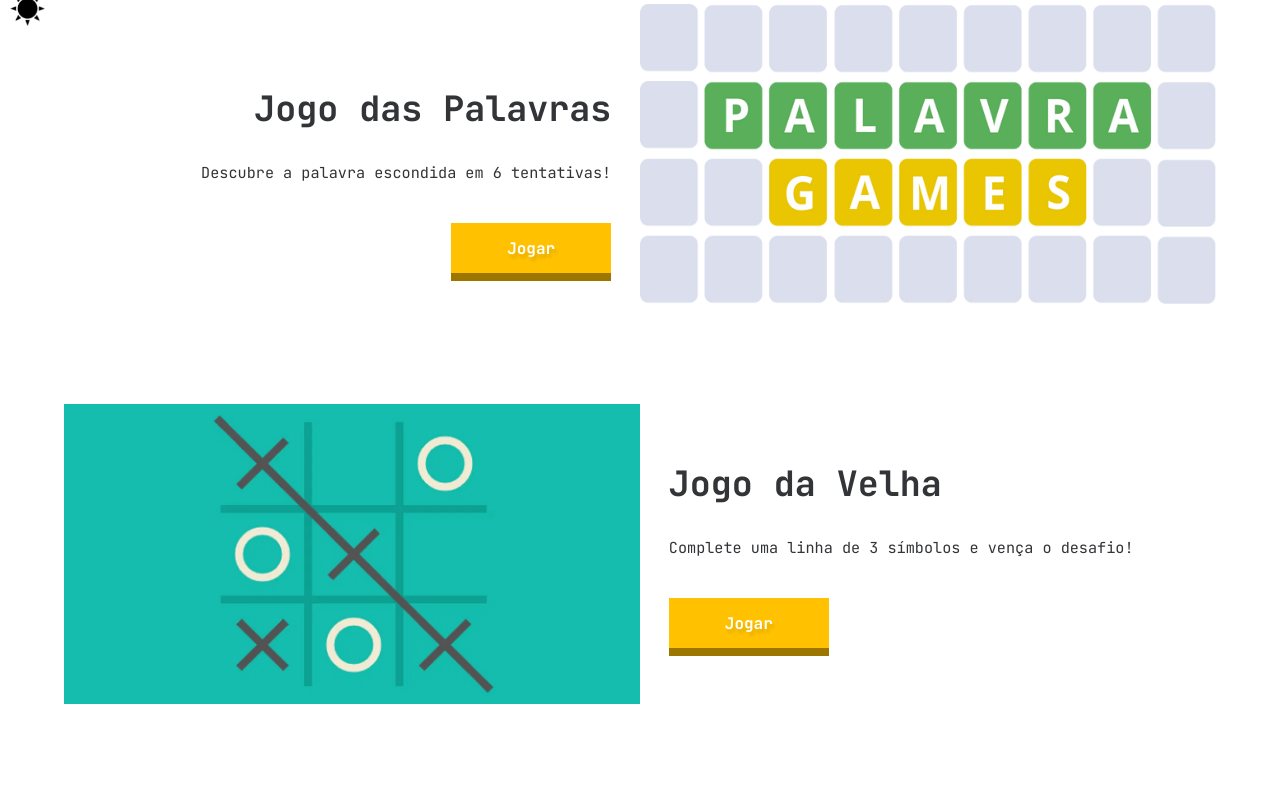
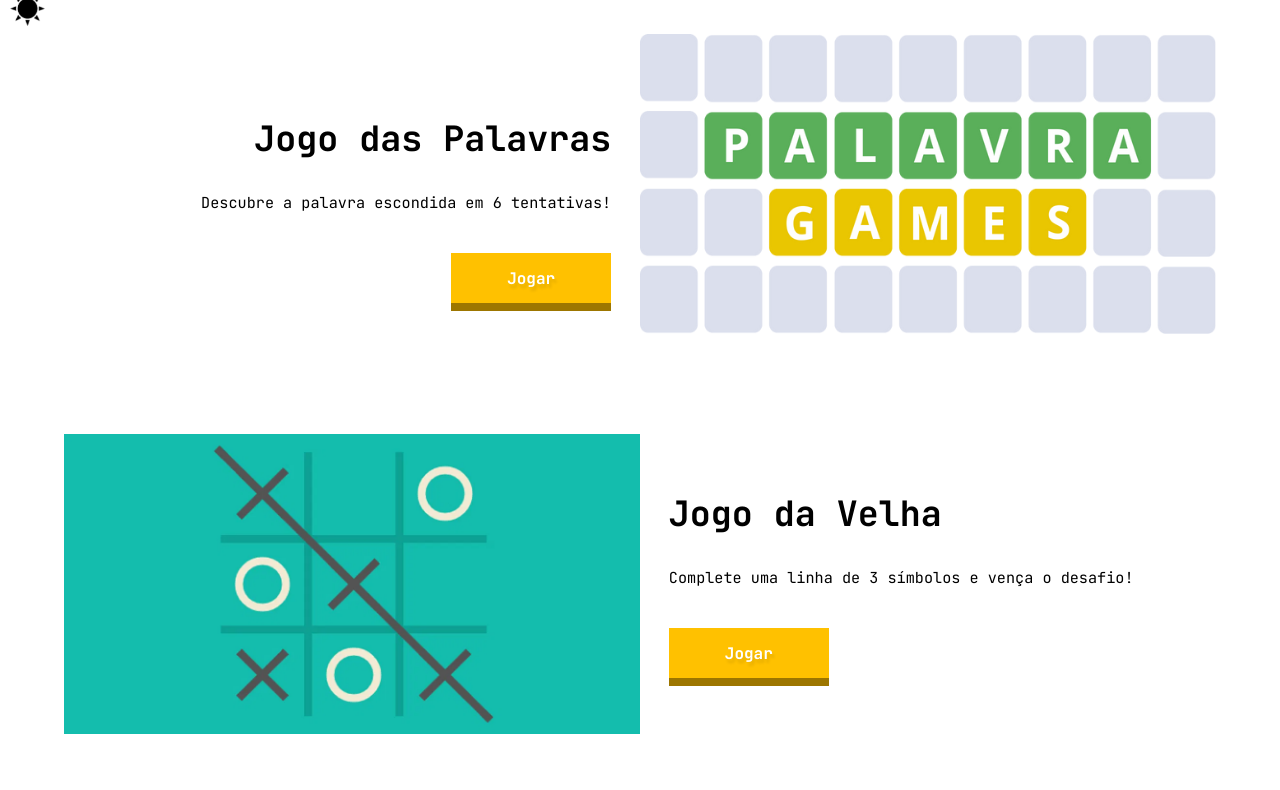
Before and after one commit to enzortorres/clickplay, a plain HTML site: page pages/index.html in a window 1280 px wide. Shown: the part 764-1554 px from the top of the page. Drawn offline with nearby package versions, Linux system fonts and the light colour scheme.

Commit message:
ajuste no mapa

```diff
--- a/css/global.css
+++ b/css/global.css
@@ -1,6 +1,6 @@
 :root {
     --dark: #323437;
-    --white: #fff;
+    --white: #eeeeee;
     --primaryColor: #FFC100;
     --black: #000000;
     --blue: #476AD2;
@@ -45,14 +45,14 @@ span {
 
 .hidden{
     opacity: 0;
-    transform: scale(0.96);
-    transition: all 1.2s;
+    transform: translateY(50%);
+    transition: all 0.9s;
 }
 
 .show{
     opacity: 1;
-    transform: scale(1);
-    transition: all 1.2s;
+    transform: translateY(0);
+    transition: all 0.9s;
 }
 
 .error {
--- a/css/main.css
+++ b/css/main.css
@@ -1,23 +1,25 @@
 :root {
     --dark: #323437;
-    --white: #fff;
+    --white: #eeeeee;
     --primaryColor: #FFC100;
     --black: #000000;
     --blue: #476AD2;
 }
 
 .light-theme {
-    --color-main: var(--dark);
+    --bg: var(--white);
+    --color-main: var(--black);
 }
 
 .dark-theme {
+    --bg: var(--dark);
     --color-main: var(--white);
 }
 
 #tituloJogos{
     font-size: 40px;
     text-align: center;
-    margin-top: 30px;
+    margin-top: 60px;
     margin-bottom: 50px;
     color: var(--color-main);
 }
--- a/javascript/main.js
+++ b/javascript/main.js
@@ -26,8 +26,6 @@ const observador = new IntersectionObserver ( (evento) => {
     evento.forEach( (ev) => {
         if(ev.isIntersecting){
             ev.target.classList.add('show')
-        } else{
-            ev.target.classList.remove('show')
         }
     })
 })
--- a/pages/index.html
+++ b/pages/index.html
@@ -141,7 +141,7 @@
                 <div class="containerSecundarioTextoJogos leftTexto">
                     <h1>Click Test</h1>
                     <p>Teste sua rapidez nos cliques e quebre seus próprios recordes!</p>
-                    <a class="btnJogos btnStart" href="../pages">Jogar</a>
+                    <a class="btnJogos btnStart" href="../pages/cpstest.html">Jogar</a>
                 </div>
             </div>
         </div>
```
